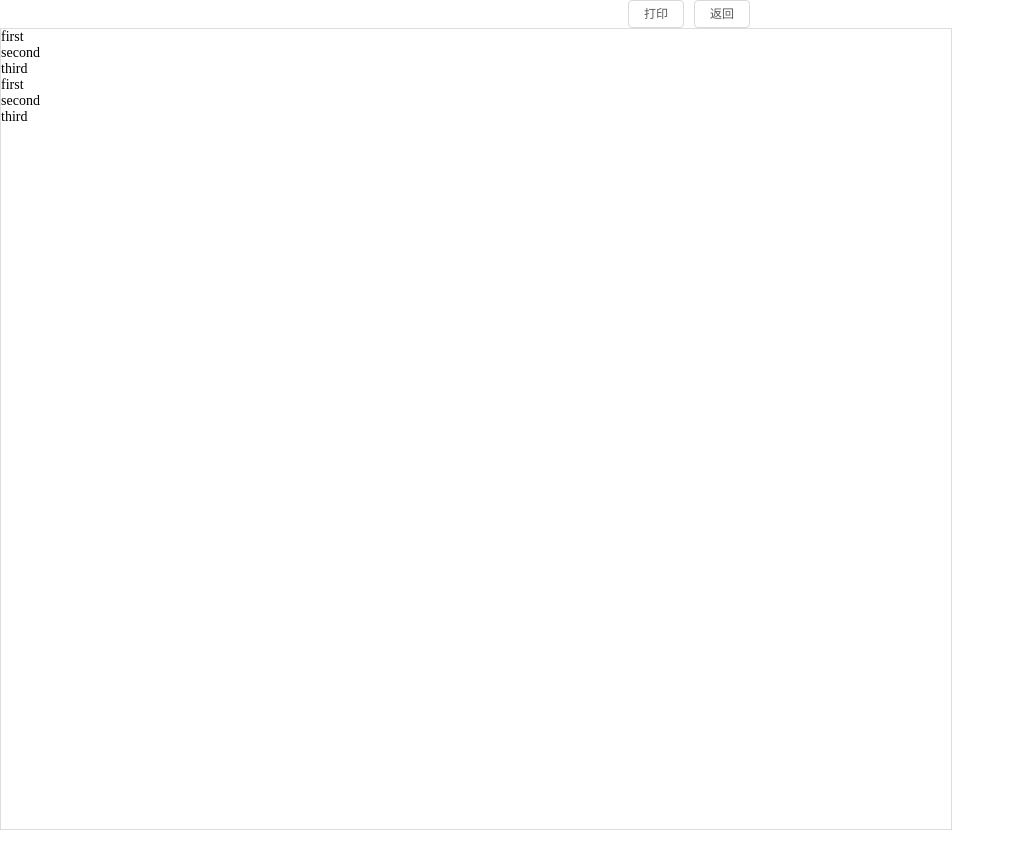
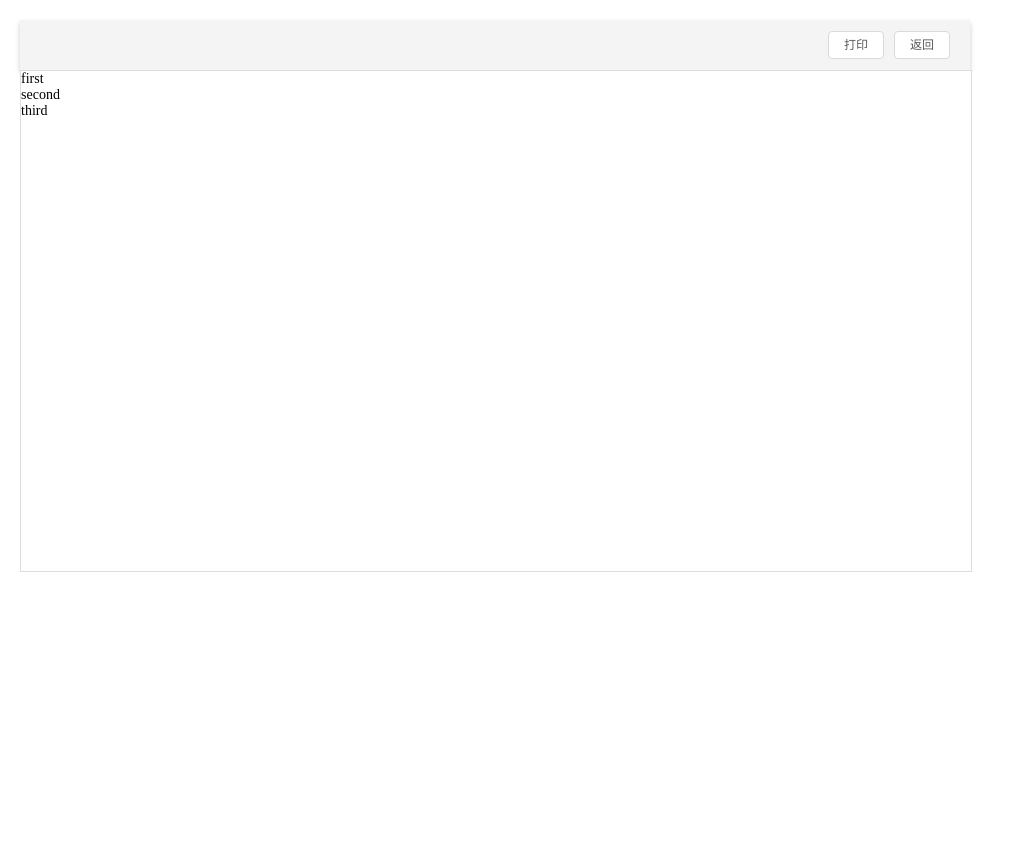
Before and after one commit to SFTC/sofa-print, a React app: page / in a window 1280 px wide. Shown: the top 868 px of the page, without its empty margins (0-1035 px from the left). After the commit the page ends 840 px from the top, so only its background shows below. Built offline with nearby package versions, Linux system fonts and the light colour scheme.

Commit message:
update example component

```diff
--- a/example/App.js
+++ b/example/App.js
@@ -4,6 +4,9 @@ import styled, { css } from 'styled-components';
 import Print from '../src/print/index';
 import Break from '../src/break/index';
 
+const AppWrapper = styled.div`
+  padding: 20px;
+`;
 class App extends Component {
   constructor(props) {
     super(props);
@@ -12,14 +15,13 @@ class App extends Component {
   }
   render() {
     return (
-      <Print direction="vertical" wrapperHeight={200}>
-      <p>first</p>
-      <p>second</p>
-      <p>third</p>
-      <p>first</p>
-      <p>second</p>
-      <p>third</p>
-    </Print>
+      <AppWrapper>
+        <Print direction="vertical" wrapperHeight={500}>
+          <p>first</p>
+          <p>second</p>
+          <p>third</p>
+        </Print>
+      </AppWrapper>
     );
   }
 }
--- a/src/print/index.js
+++ b/src/print/index.js
@@ -18,20 +18,25 @@ const Button = styled.button`
   height: 28px;
   user-select: none;
   transition: all .3s cubic-bezier(.645,.045,.355,1);
-  position: relative;
   color: rgba(0,0,0,.65);
   background-color: #fff;
   border-color: #d9d9d9;
+  outline: none;
 `;
 
 const ActionBar = styled.div`
   display: flex;
   flex-direction: row;
   justify-content: flex-end;
+  align-items: center;
+  height: 50px;
+  padding: 0 20px;
+  background: #f4f4f4;
+  box-shadow: 0 3px 5px #ccc;
 `;
 const PageContainer = styled.div`
-  width: 750px;
-  height: 1000px;
+  width: 950px;
+  height: 800px;
 
   ${(props) => props.debugStyle && css`
     body * {
@@ -113,28 +118,10 @@ class Print extends Component {
   constructor(props) {
     super(props);
     this.state = {
-      height: 300,
     };
-    this.resetHeight = this.resetHeight.bind(this);
-  }
-  componentDidMount() {
-    this.resetHeight();
-    window.addEventListener('resize', this.resetHeight);
-  }
-
-  componentWillUnmount() {
-    window.removeEventListener('resize', this.resetHeight);
-  }
-
-  resetHeight() {
-    const innerHeight = document.body.offsetHeight;
-    this.setState({
-      height: innerHeight - 200,
-    });
   }
   render() {
-    const { direction } = this.props;
-    const { height } = this.state;
+    const { direction, wrapperHeight } = this.props;
 
     const width = direction === 'horizontal' ? 1050 : 950;
     return (
@@ -147,7 +134,7 @@ class Print extends Component {
             返回
           </Button>
         </ActionBar>
-        <PrintWrapper className="print-wrapper" style={{ width }} height={height}>
+        <PrintWrapper className="print-wrapper" style={{ width }} height={wrapperHeight}>
           <PrintArea id="section-to-print">
             { this.props.children }
           </PrintArea>
```
